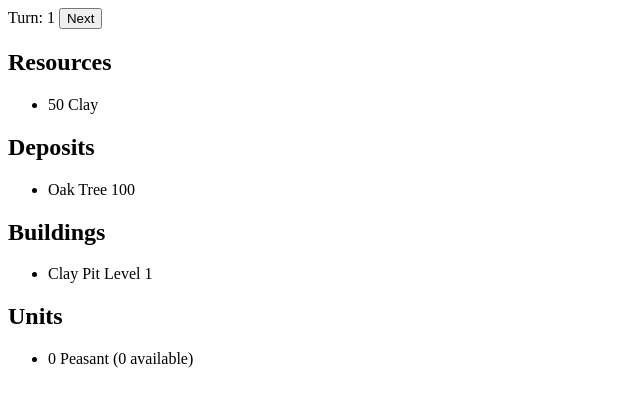
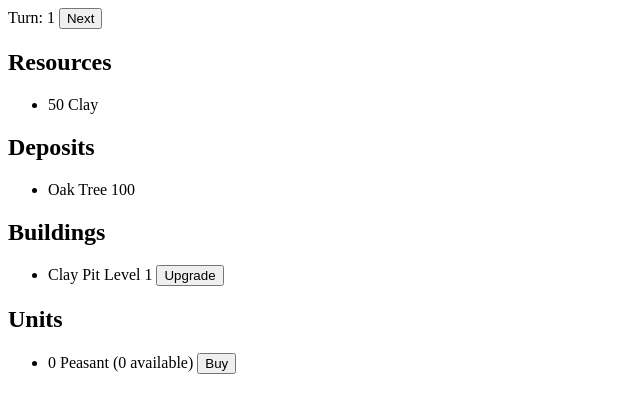
Before and after one commit to GodsBoss/realm-of-amplidi, a React app: page / in a window 1280 px wide. Shown: the top 412 px of the page, without its empty margins (0-640 px from the left). Built offline with nearby package versions, Linux system fonts and the light colour scheme; the HTML template or start-up script is replaced by a standard one.

Commit message:
Add non-functional buttons for buying buildings and units.

```diff
--- a/src/components/buildings.tsx
+++ b/src/components/buildings.tsx
@@ -21,7 +21,7 @@ export const Buildings = ({list}: {list: BuildingsProps[]}) => (
 
 const Building = (building: BuildingsProps) => (
   <li key={ building.id }>
-    { building.name } Level { building.level }
+    { building.name } Level { building.level } <button>{building.level === 0 ? 'Construct' : 'Upgrade'}</button>
   </li>
 )
 
--- a/src/components/units.tsx
+++ b/src/components/units.tsx
@@ -11,7 +11,7 @@ export const Units = ({ list }: { list: UnitProps[]}) => (
           ).map(
             (unit) => (
               <li key={unit.id}>
-                {unit.amount} {unit.name} ({unit.reservoir.current} available)
+                {unit.amount} {unit.name} ({unit.reservoir.current} available) <button>Buy</button>
               </li>
             )
           )
```
